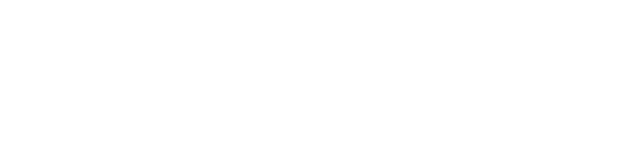
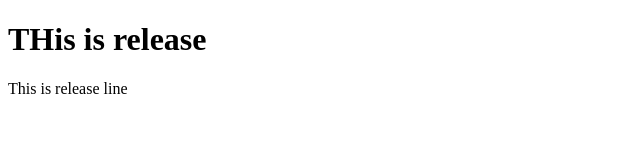
Before and after one commit to codewithsri-ni-vas/javascript, a plain HTML site: page index.html in a window 1280 px wide. Shown: the whole page, without its empty margins (0-640 px from the left). Drawn offline with Linux system fonts and the light colour scheme.

Commit message:
first release commit

```diff
--- a/index.html
+++ b/index.html
@@ -6,10 +6,12 @@
     <meta http-equiv="X-UA-Compatible" content="IE=edge">
     <meta name="viewport" content="width=device-width, initial-scale=1.0">
     <title>index</title>
+
 </head>
 
 <body>
-
+<h1> THis is release</h1>
+<p> This is release line</p>
 </body>
 
 </html>
```
Also changed, not shown: release.html (added).
